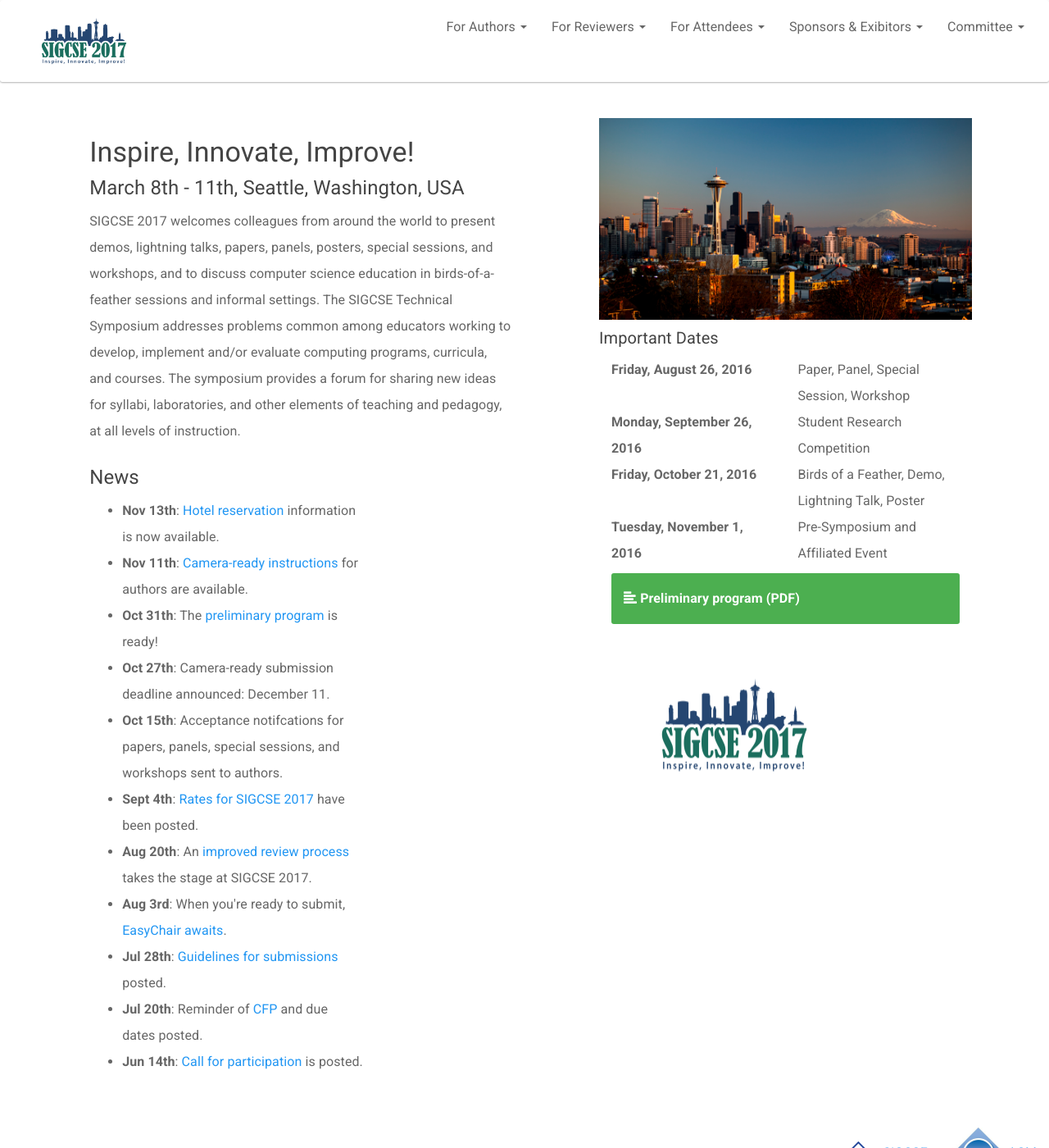
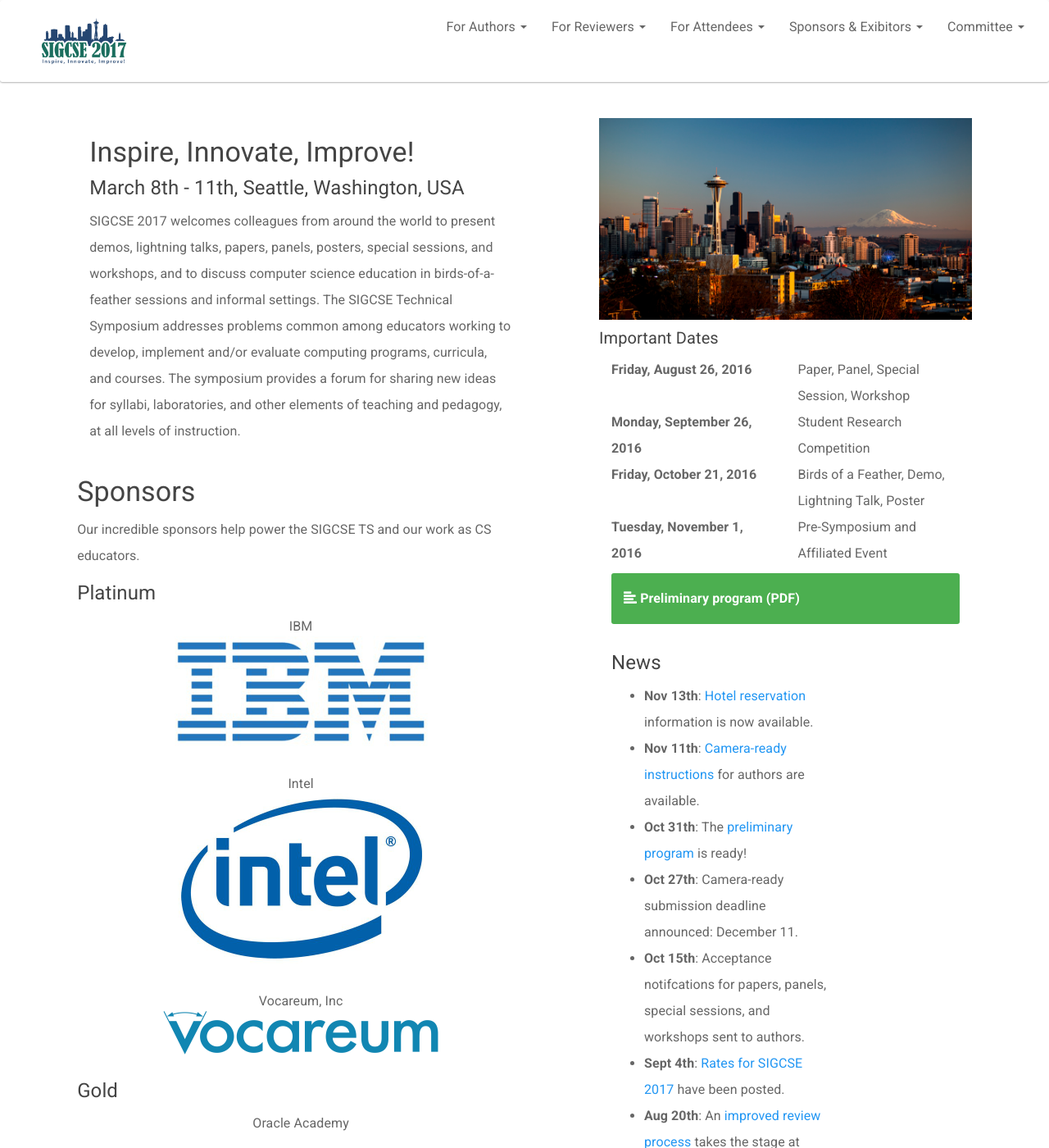
Before and after one commit to sigcsets/sigcse2017, a Jekyll site: the page built from index.html, in a window 1280 px wide and 1400 px high. Shown: the whole window at 82% size. Built offline with Jekyll 4.4.1, drawn with Linux system fonts in a browser that asks for light colours; some of the changed text lies outside the part shown.

Commit message:
A possible new homepage with sponsors.
For pushing to the staging site.

```diff
--- a/index.html
+++ b/index.html
@@ -18,14 +18,32 @@
 </p>
 
   <div class = "row">
-    <div class = "col-md-8">
-      <h4>News</h4>
-      {% include front-news.html %}
+    <h3>Sponsors</h3>
+    <p>Our incredible sponsors help power the SIGCSE TS and our work as CS educators.</p>
+
+
+    {% assign rows = 2 %}
+    {% assign cellstyle = "col-sm-8 col-sm-offset-1" %}
+
+    {% for rank in site.data.sponsors %}
+      <h4>{{rank[0]}}</h4>
+      {% for sponsor in rank[1] %}
+        <div class = "text-center">
+          <p style = "margin-bottom:-5px;">
+            {{sponsor.name}}
+          </p>
+          <p style = "margin-bottom:30px;">
+            <a href="{{sponsor.link}}">
+              <img src = "/images/sponsors/{{sponsor.image}}" alt = "{{sponsor.name}}">
+            </a>
+            </p>
         </div>
-    <div class = "col-md-4">
-    </div>
-  </div>
-  </div>
+      {% endfor %}   <!-- End sponsor {{sponsor.name}} -->
+    {% endfor %} <!-- End rank {{rank[0]}} -->
+
+  </div> <!-- End row for sponsors -->
+
+  </div> <!-- End LH side of page -->
 
   <div class = "col-sm-5 col-sm-offset-1">
     <div class = "row">
@@ -56,11 +74,24 @@
     <div class = "alert alert-success" style="margin-top: 0.5em">
       <span class="glyphicon glyphicon-align-left" aria-hidden="true"></span> <a href = "{{ '/docs/sigcse2017-draft-program.pdf' | prepend: site.baseurl }}">Preliminary program (PDF)</a>
     </div>
+
+
+  <div class = "row">
+    <div class = "col-md-8">
+      <h4>News</h4>
+      {% include front-news.html %}
+    </div>
+    <div class = "col-md-4">
+    </div>
+  </div>
+
   <img
     src = "{{ '/images/sigcse2017-logo-300x200.png' | prepend: site.baseurl }}"
     width = "300"
     height  = "200"
     alt = "The Amazing SIGCSE 2017 Logo, in blueish and greenish.">
+
   </div>
 
+
 </div>
```
Also changed, not shown: _data/exhibitors.yml (added, +40 -0 lines), _data/sponsors.yml (added, +61 -0 lines), images/sponsors/google-new-350-big.png (renamed from images/sponsors/google-new-350.png), images/sponsors/google-new-350-cropped.png (added), images/sponsors/intel-300-cropped.png (added). Lines whose indentation alone changed are shown as unchanged.
